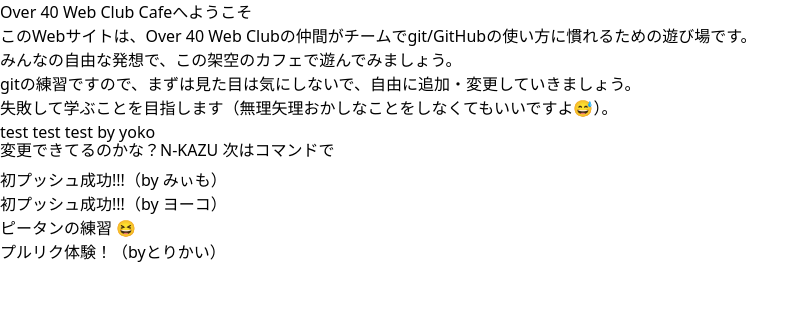
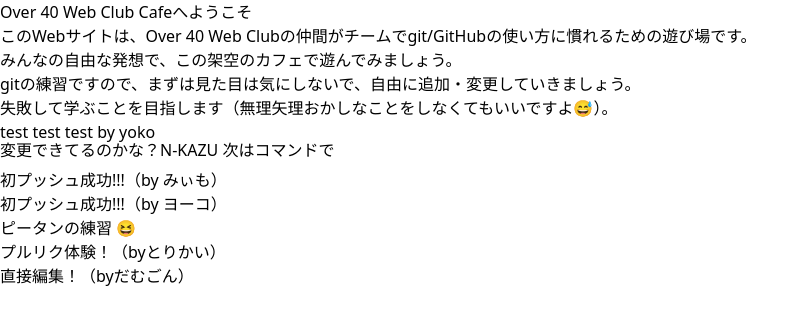
Before and after one commit to over-40-web-club/playground01, a plain HTML site: page index.html in a window 1280 px wide. Shown: the whole page, without its empty margins (0-809 px from the left). Drawn offline with nearby package versions, Linux system fonts and the light colour scheme.

Commit message:
Update index.html

```diff
--- a/index.html
+++ b/index.html
@@ -19,5 +19,6 @@
   <p>初プッシュ成功!!!（by ヨーコ）</p>
   <p>ピータンの練習	&#x1f606;</p>
   <p>プルリク体験！（byとりかい）</p>
+  <p>直接編集！（byだむごん）</p>
 </body>
 </html>
```
